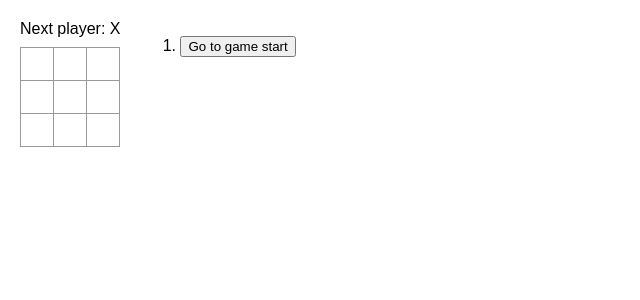
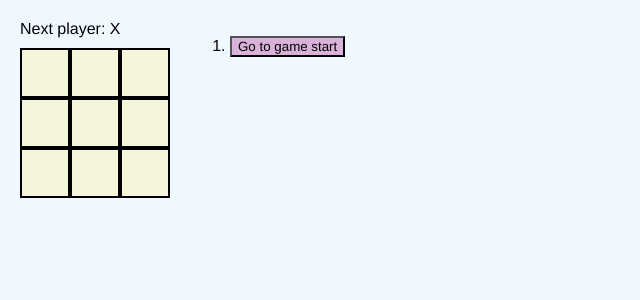
Before and after one commit to pinetcht/tictactoe, a React (Create React App) app: page / in a window 1280 px wide. Shown: the top 300 px of the page, without its empty margins (0-640 px from the left). Built offline with nearby package versions, Linux system fonts and the light colour scheme.

Commit message:
Added some styling

```diff
--- a/src/App.js
+++ b/src/App.js
@@ -78,7 +78,9 @@ export default function Game() {
     }
     return (
       <li key={move}>
-        <button onClick={() => jumpTo(move)}>{description}</button>
+        <button className="moves" onClick={() => jumpTo(move)}>
+            {description}
+        </button>
       </li>
     );
   });
--- a/src/styles.css
+++ b/src/styles.css
@@ -3,6 +3,7 @@
   }
 
   body {
+    background-color: aliceblue;
     font-family: sans-serif;
     margin: 20px;
     padding: 0;
@@ -57,18 +58,18 @@
   }
 
   .square {
-    background: #fff;
-    border: 1px solid #999;
+    background: beige;
+    border: 2px solid #000000;
     float: left;
-    font-size: 24px;
+    font-size: 30px;
     font-weight: bold;
+    font-family:'Franklin Gothic Medium', 'Arial Narrow', 'Arial';
     line-height: 34px;
-    height: 34px;
-    margin-right: -1px;
-    margin-top: -1px;
+    height: 50px;
+    margin: auto;
     padding: 0;
     text-align: center;
-    width: 34px;
+    width: 50px;
   }
 
   .board-row:after {
@@ -79,6 +80,7 @@
 
   .status {
     margin-bottom: 10px;
+    font-family:'Franklin Gothic Medium', 'Arial Narrow', 'Arial';
   }
   .game {
     display: flex;
@@ -87,4 +89,10 @@
 
   .game-info {
     margin-left: 20px;
+    font-family:'Franklin Gothic Medium', 'Arial Narrow', 'Arial';
   }
+
+  .moves {
+    background-color:#d9b2d9;
+    font-family:'Franklin Gothic Medium', 'Arial Narrow', 'Arial';
+  }
```
